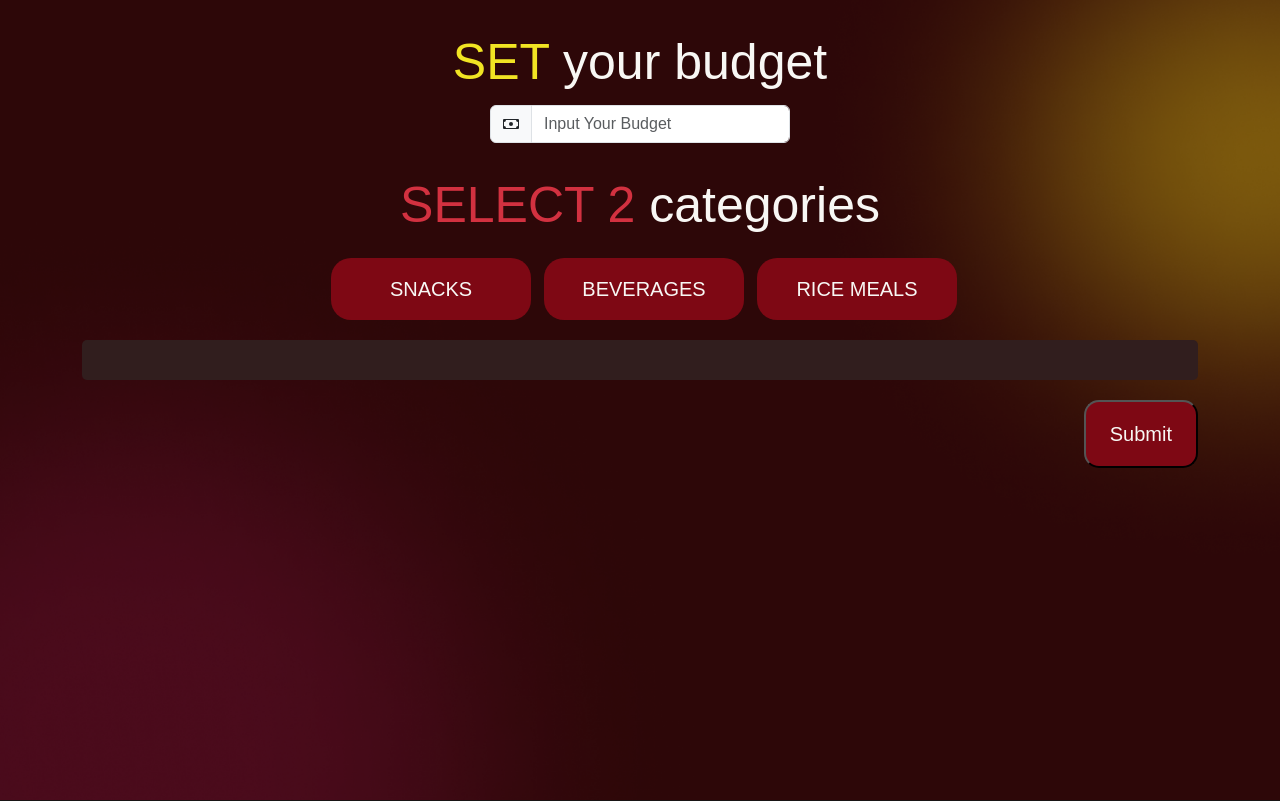
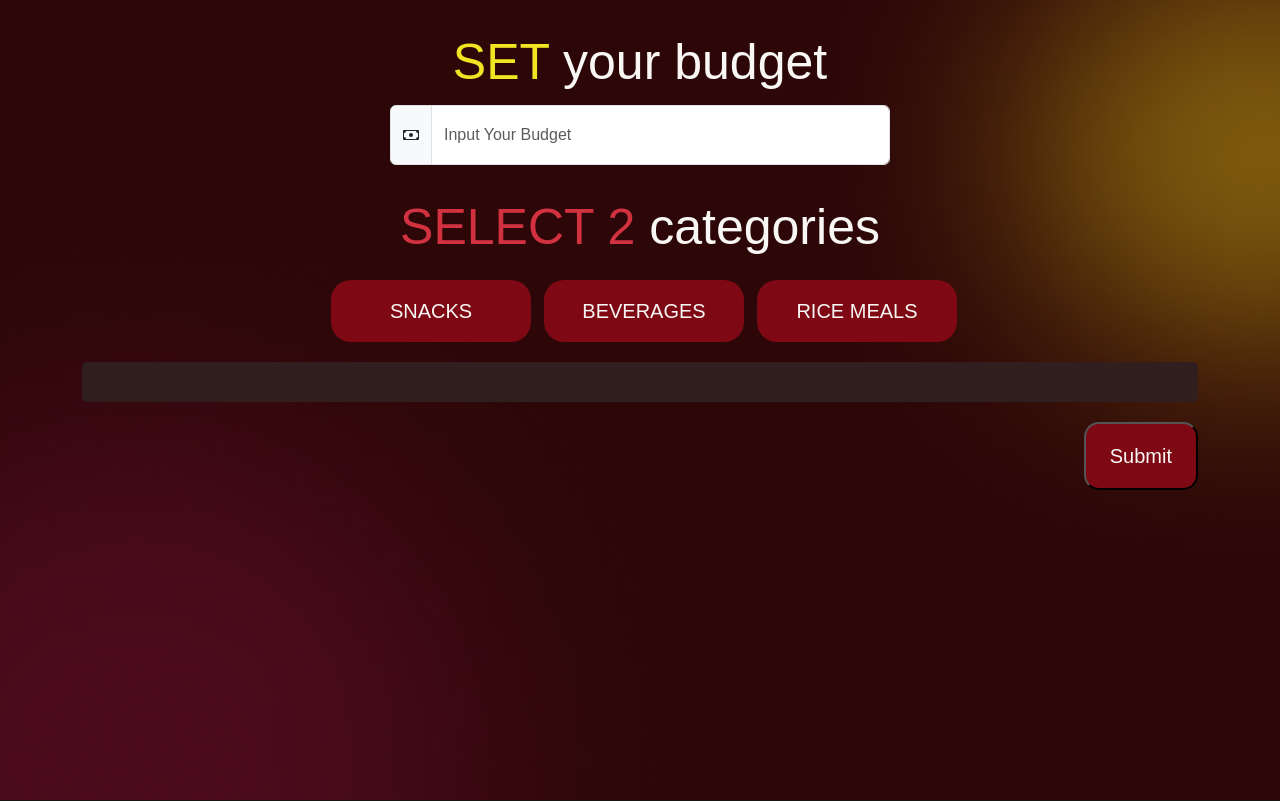
Before and after one commit to EdrianaJoy/craving-satisfied, a Node server app: page /select in a window 1280 px wide. Shown: the part 124-925 px from the top of the page. Run offline with Node 20, Linux system fonts and the light colour scheme; some libraries are stand-ins or nearby versions; some web fonts are replaced.

Commit message:
Adjust budget input field size

```diff
--- a/cravingSatisfiedApp/public/stylesheets/style.css
+++ b/cravingSatisfiedApp/public/stylesheets/style.css
@@ -297,7 +297,8 @@ h6 {
 
 }
 .input-group {
-    width: 300px;
+    width: 500px;
+    height: 60px;
     margin: 0 auto;
 
 }
```
